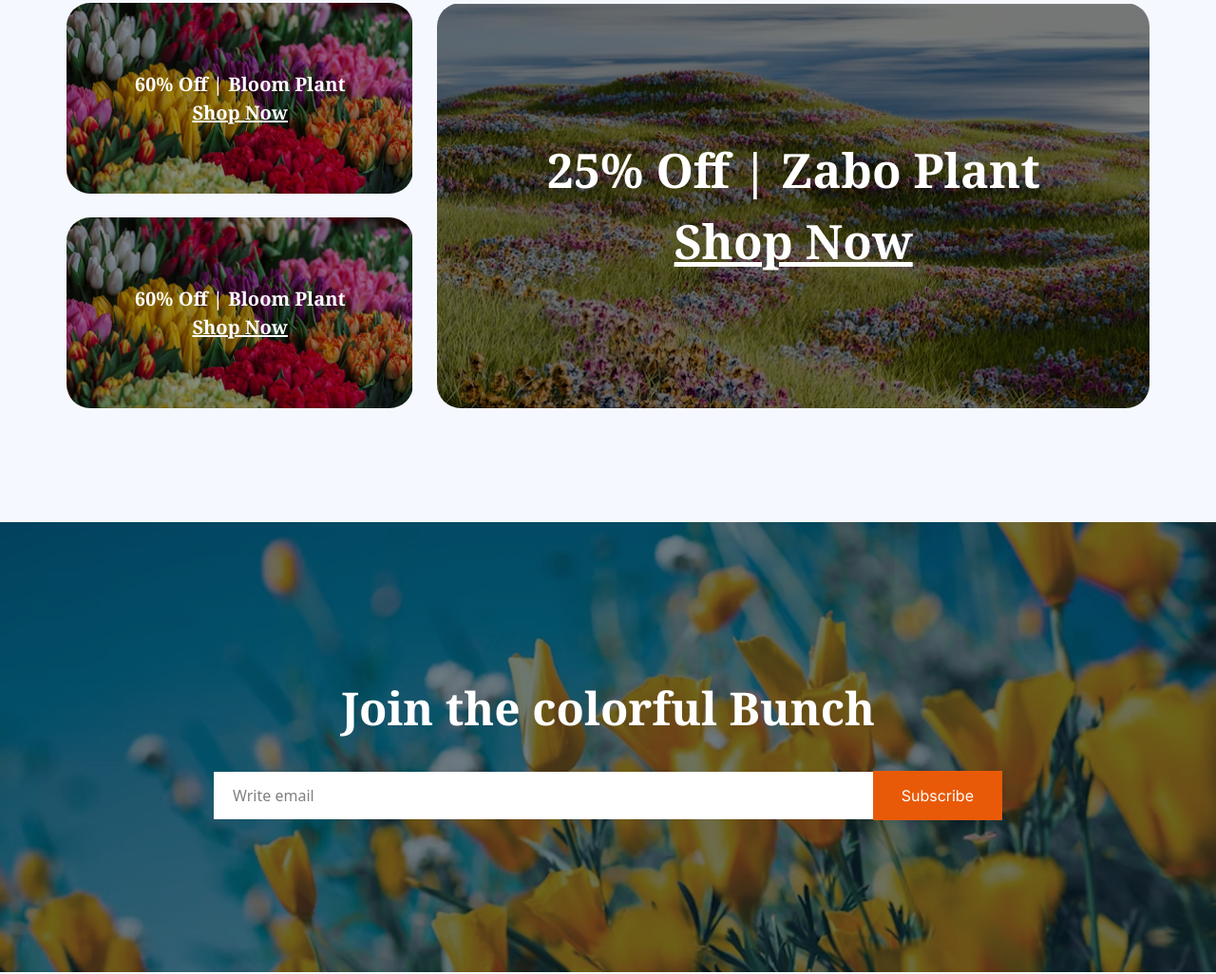
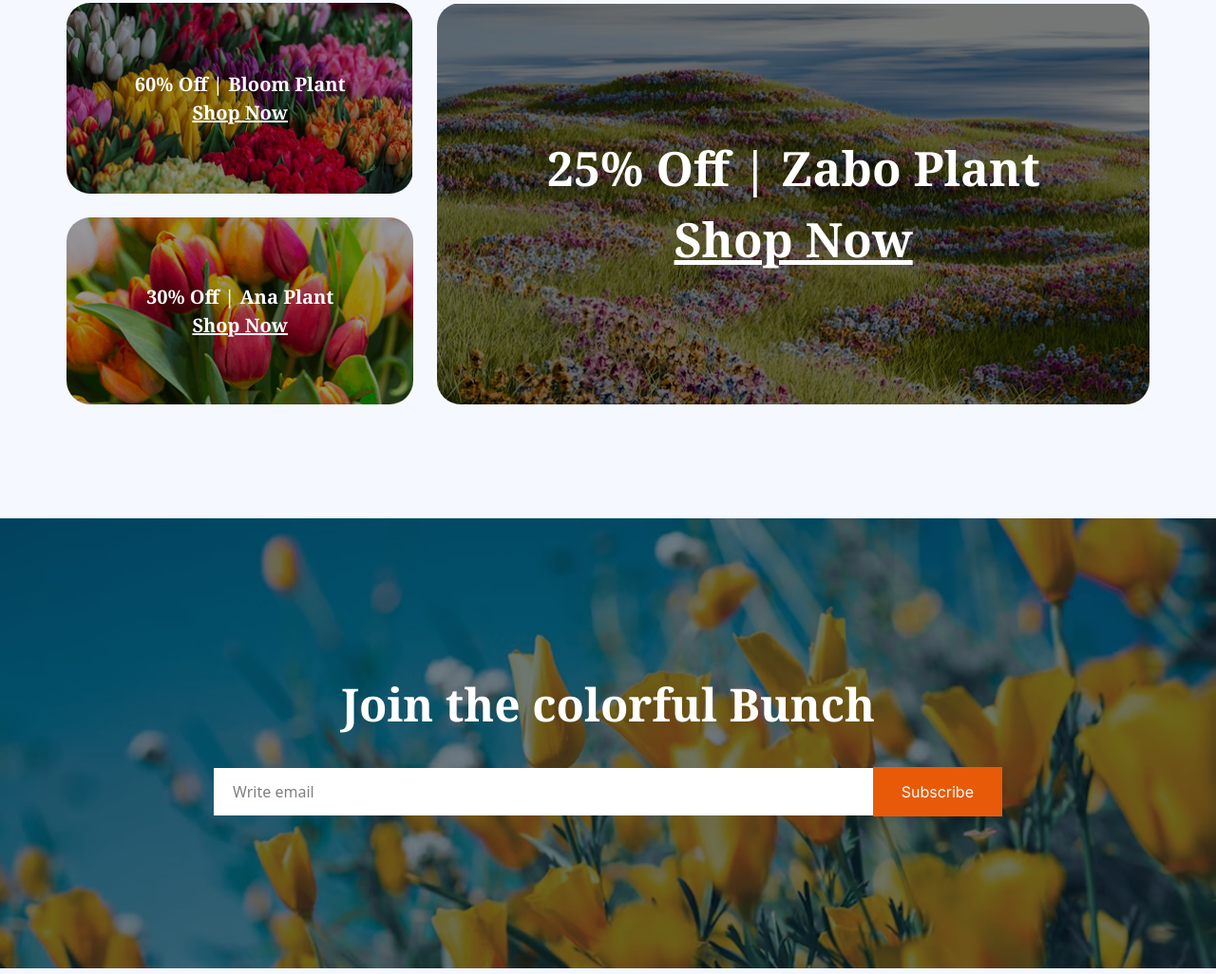
Before and after one commit to ShahriarRefat0/B12A02-Responsive-Flowers, a plain HTML site: page index.html in a window 1280 px wide. Shown: the part 3228-4254 px from the top of the page at 95% size. Drawn offline with nearby package versions, Linux system fonts and the light colour scheme.

Commit message:
img text edite.final push

```diff
--- a/index.html
+++ b/index.html
@@ -183,9 +183,9 @@
               </div>
             </div>
             <div class="latest-deal-img-row">
-              <img src="./assets/deal-bloom.png" alt="" />
+              <img src="./assets/deal-ana.png" alt="" />
               <div class="latest-deal-left-text">
-                <h2>60% Off | Bloom Plant</h2>
+                <h2>30% Off | Ana  Plant</h2>
                 <u>Shop Now</u>
               </div>
             </div>
```
